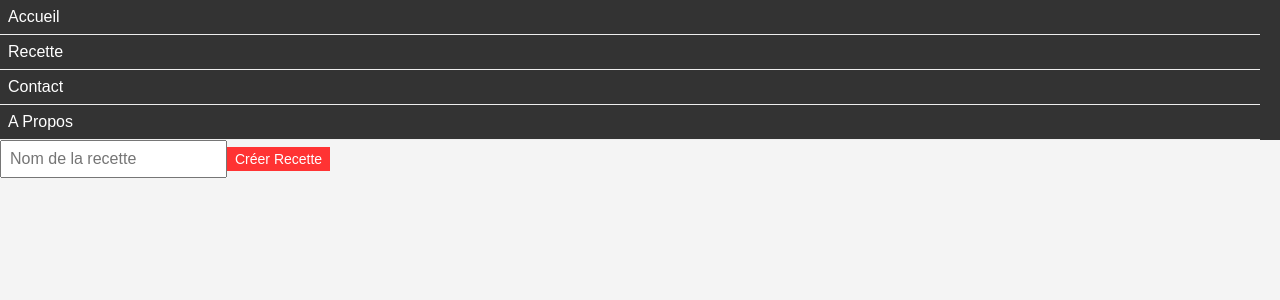
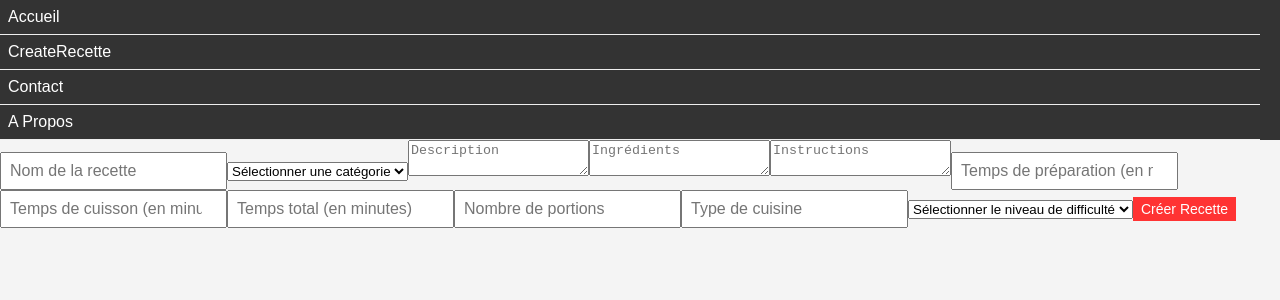
Before and after one commit to EstebanCardoso44/DEV-Recipe-FRONTEND, a React (Create React App) app in the folder front-end/: page /CreateRecipe in a window 1280 px wide. Shown: the top 300 px of the page. Built offline with nearby package versions, Linux system fonts and the light colour scheme.

Commit message:
ajout creation recette

```diff
--- a/front-end/src/App.js
+++ b/front-end/src/App.js
@@ -17,7 +17,7 @@ function App() {
             <Routes>
                 <Route exact path="/" element={<Home></Home>} />
                 <Route path="Contact" element={<Contact></Contact>} />
-                <Route path="Recette" element={<Recette></Recette>} />
+                <Route path="CreateRecipe" element={<CreateRecipe></CreateRecipe>} />
                 <Route path="Propos" element={<Propos></Propos>} />
                 <Route path="CreateRecipe" element={<CreateRecipe></CreateRecipe>} />
             </Routes>
--- a/front-end/src/Navbar.js
+++ b/front-end/src/Navbar.js
@@ -11,7 +11,7 @@ const Navbar = () => {
           <Link to="/">Accueil</Link>
         </li>
         <li>
-          <Link to="/Recette">Recette</Link>
+          <Link to="/CreateRecipe">CreateRecette</Link>
         </li>
         <li>
           <Link to="/Contact">Contact</Link>
--- a/front-end/src/pages/CreateRecipe.js
+++ b/front-end/src/pages/CreateRecipe.js
@@ -1,17 +1,45 @@
-// Exemple d'utilisation d'Axios dans un composant React
 import React, { useState } from 'react';
 import Axios from 'axios';
 
 const CreateRecipe = () => {
-  const [recipeName, setRecipeName] = useState('');
+  const [recipeData, setRecipeData] = useState({
+    recipe_name: '',
+    categorie: '',
+    description: '',
+    ingredients: '',
+    instructions: '',
+    preparation_time: '',
+    cooking_time: '',
+    total_time: '',
+    servings: '',
+    cuisine_type: '',
+    difficulty_level: '',
+  });
+
+  const handleChange = (e) => {
+    const { name, value } = e.target;
+    setRecipeData({ ...recipeData, [name]: value });
+  };
 
   const handleCreateRecipe = async () => {
     try {
-      // Envoyer une requête POST au back-end avec le nom de la recette
-      await Axios.post('http://localhost:2000/recette', { recipe_name: recipeName });
+      // Envoyer une requête POST au back-end avec les données de la recette
+      await Axios.post('http://localhost:2000/recette', recipeData);
 
-      // Réinitialiser le champ après la création réussie
-      setRecipeName('');
+      // Réinitialiser les champs après la création réussie
+      setRecipeData({
+        recipe_name: '',
+        categorie: '',
+        description: '',
+        ingredients: '',
+        instructions: '',
+        preparation_time: '',
+        cooking_time: '',
+        total_time: '',
+        servings: '',
+        cuisine_type: '',
+        difficulty_level: '',
+      });
     } catch (error) {
       console.error('Erreur lors de la création de la recette:', error);
       // Gérer les erreurs côté front-end si nécessaire
@@ -22,10 +50,87 @@ const CreateRecipe = () => {
     <div>
       <input
         type="text"
+        name="recipe_name"
         placeholder="Nom de la recette"
-        value={recipeName}
-        onChange={(e) => setRecipeName(e.target.value)}
+        value={recipeData.recipe_name}
+        onChange={handleChange}
       />
+      <select
+        name="categorie"
+        value={recipeData.categorie}
+        onChange={handleChange}
+      >
+        <option value="">Sélectionner une catégorie</option>
+        <option value="Entrée">Entrée</option>
+        <option value="Plat Principal">Plat Principal</option>
+        <option value="Dessert">Dessert</option>
+        {/* Add more options based on your specific categories */}
+      </select>
+      <textarea
+        name="description"
+        placeholder="Description"
+        value={recipeData.description}
+        onChange={handleChange}
+      />
+      <textarea
+        name="ingredients"
+        placeholder="Ingrédients"
+        value={recipeData.ingredients}
+        onChange={handleChange}
+      />
+      <textarea
+        name="instructions"
+        placeholder="Instructions"
+        value={recipeData.instructions}
+        onChange={handleChange}
+      />
+      <input
+        type="number"
+        name="preparation_time"
+        placeholder="Temps de préparation (en minutes)"
+        value={recipeData.preparation_time}
+        onChange={handleChange}
+      />
+      <input
+        type="number"
+        name="cooking_time"
+        placeholder="Temps de cuisson (en minutes)"
+        value={recipeData.cooking_time}
+        onChange={handleChange}
+      />
+      <input
+        type="number"
+        name="total_time"
+        placeholder="Temps total (en minutes)"
+        value={recipeData.total_time}
+        onChange={handleChange}
+      />
+      <input
+        type="number"
+        name="servings"
+        placeholder="Nombre de portions"
+        value={recipeData.servings}
+        onChange={handleChange}
+      />
+      <input
+        type="text"
+        name="cuisine_type"
+        placeholder="Type de cuisine"
+        value={recipeData.cuisine_type}
+        onChange={handleChange}
+      />
+      <select
+        name="difficulty_level"
+        value={recipeData.difficulty_level}
+        onChange={handleChange}
+      >
+        <option value="">Sélectionner le niveau de difficulté</option>
+        <option value="Facile">Facile</option>
+        <option value="Moyen">Moyen</option>
+        <option value="Difficile">Difficile</option>
+        {/* Add more options based on your specific difficulty levels */}
+      </select>
+
       <button onClick={handleCreateRecipe}>Créer Recette</button>
     </div>
   );
```
